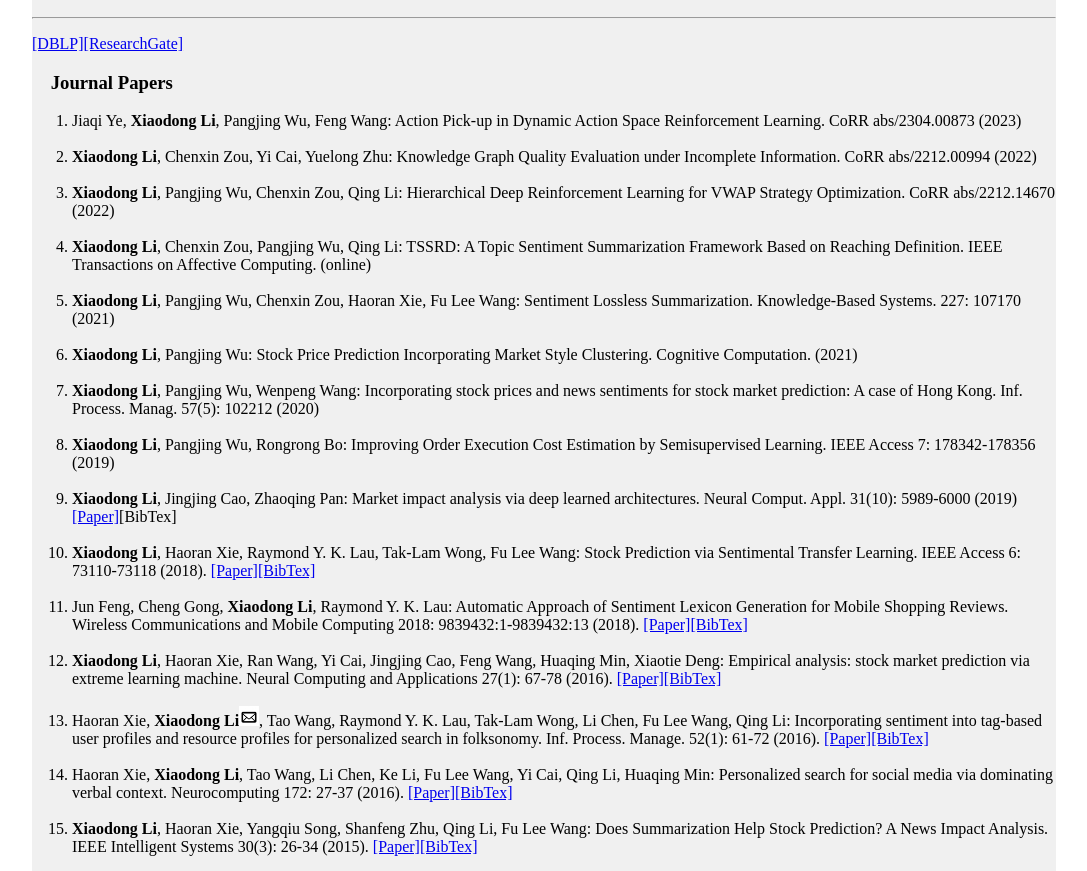
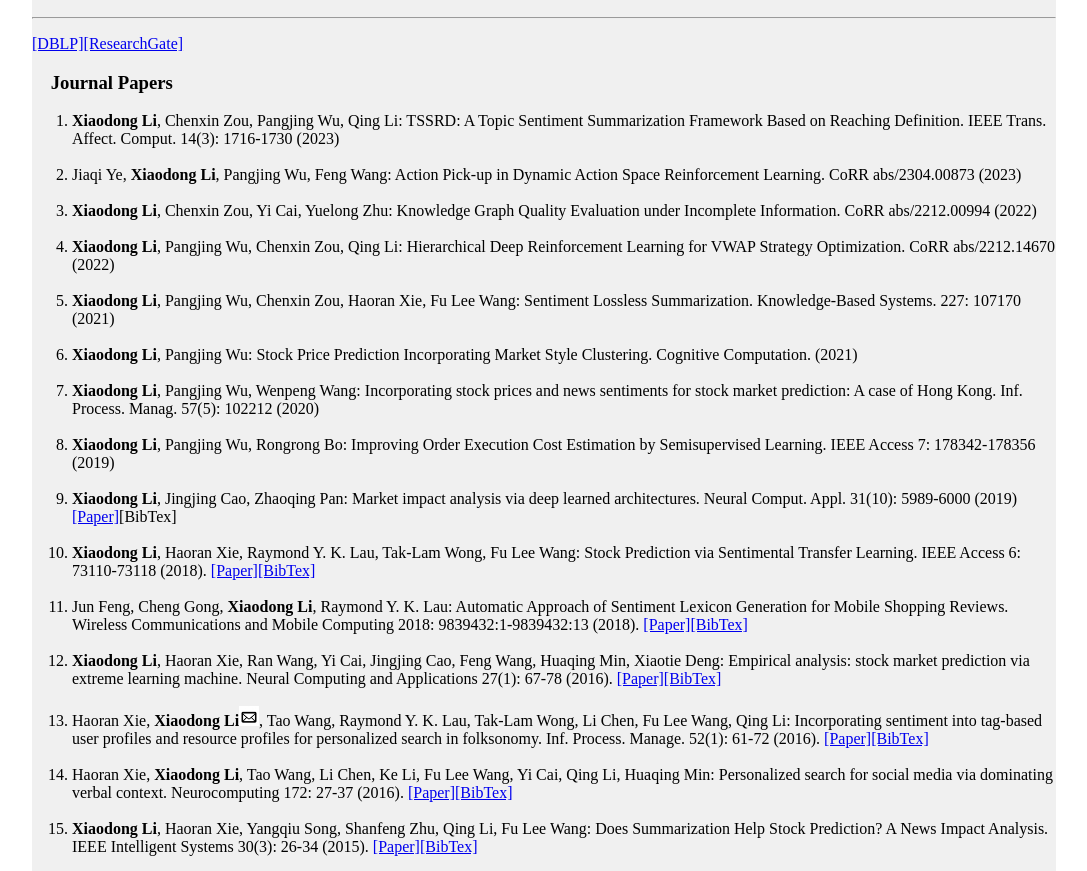
Before and after one commit to charleslee1984/charleslee1984.github.io, a plain HTML site: page index.html in a window 1280 px wide. Shown: the part 935-1806 px from the top of the page, without its empty margins (96-1183 px from the left). Drawn offline with Linux system fonts and the light colour scheme.

Commit message:
Update index.html
update TSSRD ref

```diff
--- a/index.html
+++ b/index.html
@@ -111,6 +111,10 @@
             	<h3>&nbsp;&nbsp;&nbsp;&nbsp;Journal Papers</h3>
             	<ol>
 					<li>
+						<b>Xiaodong Li</b>, Chenxin Zou, Pangjing Wu, Qing Li: TSSRD: A Topic Sentiment Summarization Framework Based on Reaching Definition. IEEE Trans. Affect. Comput. 14(3): 1716-1730 (2023)
+					</li>
+					<br>
+					<li>
 						Jiaqi Ye, <b>Xiaodong Li</b>, Pangjing Wu, Feng Wang: Action Pick-up in Dynamic Action Space Reinforcement Learning. CoRR abs/2304.00873 (2023)
 					</li>
 					<br>
@@ -120,10 +124,6 @@
 					<br>
 					<li>
 						<b>Xiaodong Li</b>, Pangjing Wu, Chenxin Zou, Qing Li: Hierarchical Deep Reinforcement Learning for VWAP Strategy Optimization. CoRR abs/2212.14670 (2022)
-					</li>
-					<br>
-					<li>
-						<b>Xiaodong Li</b>, Chenxin Zou, Pangjing Wu, Qing Li: TSSRD: A Topic Sentiment Summarization Framework Based on Reaching Definition. IEEE Transactions on Affective Computing. (online)
 					</li>
 					<br>
 					<li>
```
